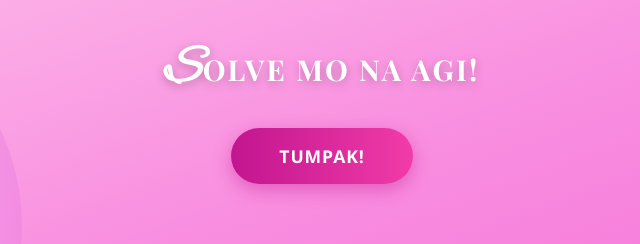
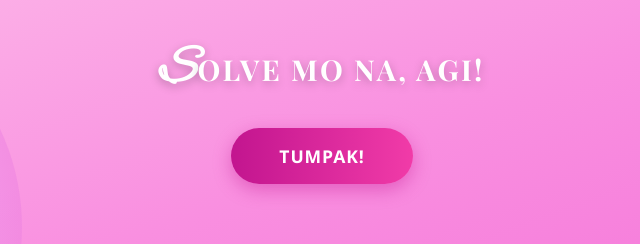
Before and after one commit to angelinajoydatoon/intequality_solver, a plain HTML site: page index.html in a window 1280 px wide. Both pictures are taken after a click on the button "SOLVE". Shown: the part 483-727 px from the top of the page, 318-958 px from the left. Drawn offline with nearby package versions, Linux system fonts and the light colour scheme.

Commit message:
Update index.html
just added a comma to line 829

```diff
--- a/index.html
+++ b/index.html
@@ -826,7 +826,7 @@ body::after {
             <span onclick="loadExample('quadratic','x^2 - 5x + 6 > 0')">x² - 5x + 6 &gt; 0</span>
         </div>
 
-        <h2 class="solve-tagline"><span class="script-letter">S</span><span class="caps-word">olve mo na agi!</span></h2>
+        <h2 class="solve-tagline"><span class="script-letter">S</span><span class="caps-word">olve mo na, agi!</span></h2>
 
         <button class="solve-btn" onclick="solve()">TUMPAK!</button>
     </div>
```
